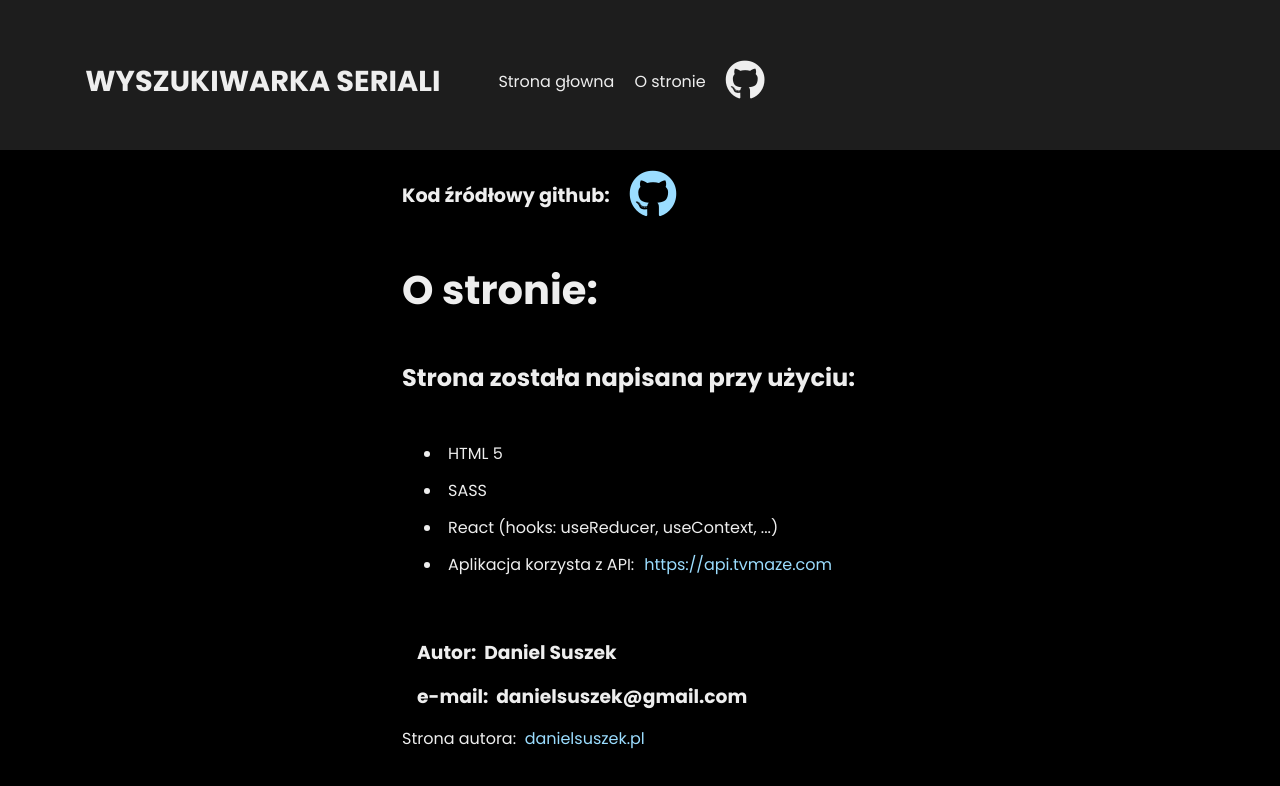
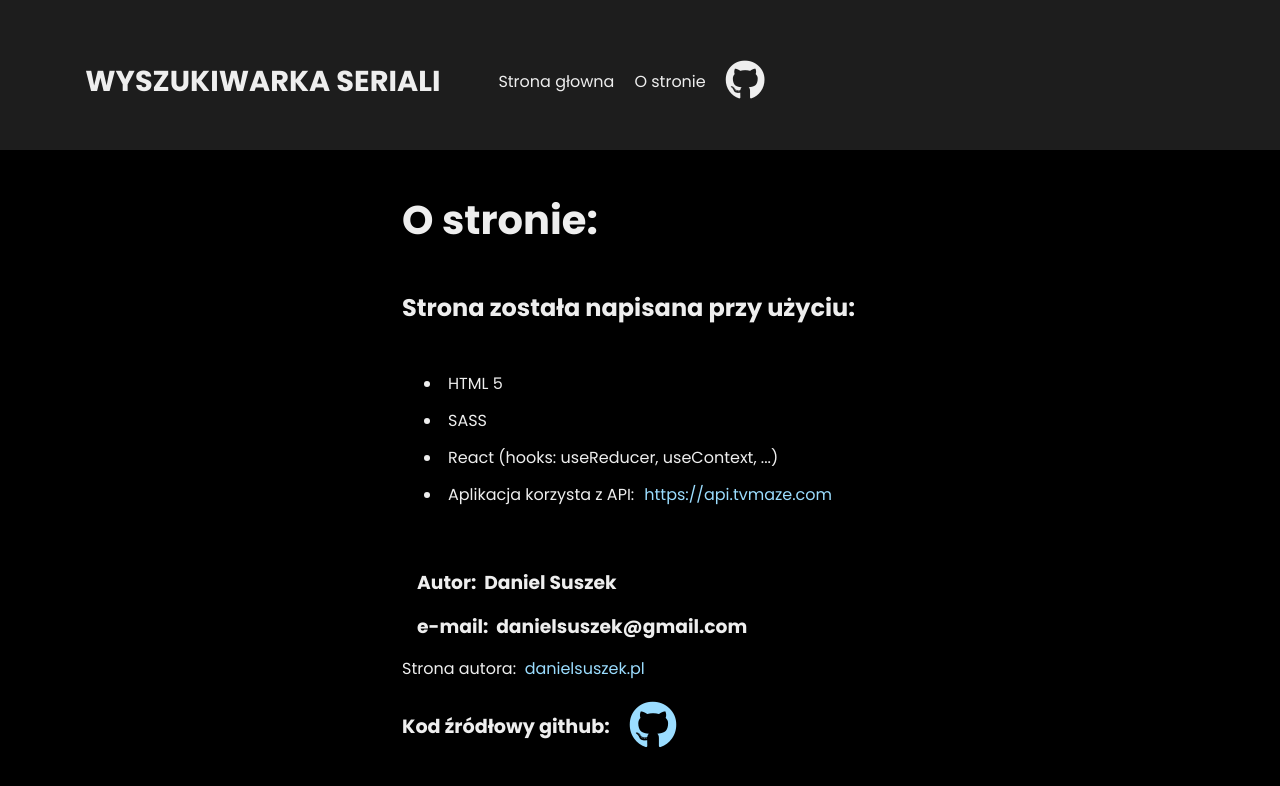
Before and after one commit to danielsuszek/movie-list, a React (Create React App) app: page /about in a window 1280 px wide. Shown: the top 786 px of the page. Built offline with nearby package versions, Linux system fonts and the light colour scheme.

Commit message:
Cosmetic changes

```diff
--- a/src/pages/About.jsx
+++ b/src/pages/About.jsx
@@ -4,13 +4,6 @@ import classes from './About.module.scss'
 const About = () => {
     return (
       <div className={classes.about}>
-        <h4>Kod źródłowy github:
-          <a href="https://github.com/danielsuszek/movie-list"
-                  target="_blank" rel="noreferrer">
-            <i class="fab fa-github"></i>
-          </a>
-
-        </h4>
         <h1>O stronie:</h1>
         <h2>Strona została napisana przy użyciu:</h2>
         <ul>
@@ -31,6 +24,12 @@ const About = () => {
             danielsuszek.pl
           </a>
         </div>
+        <h4>Kod źródłowy github:
+          <a href="https://github.com/danielsuszek/movie-list"
+                  target="_blank" rel="noreferrer">
+            <i class="fab fa-github"></i>
+          </a>
+        </h4>
       </div>
     )
 };
```
